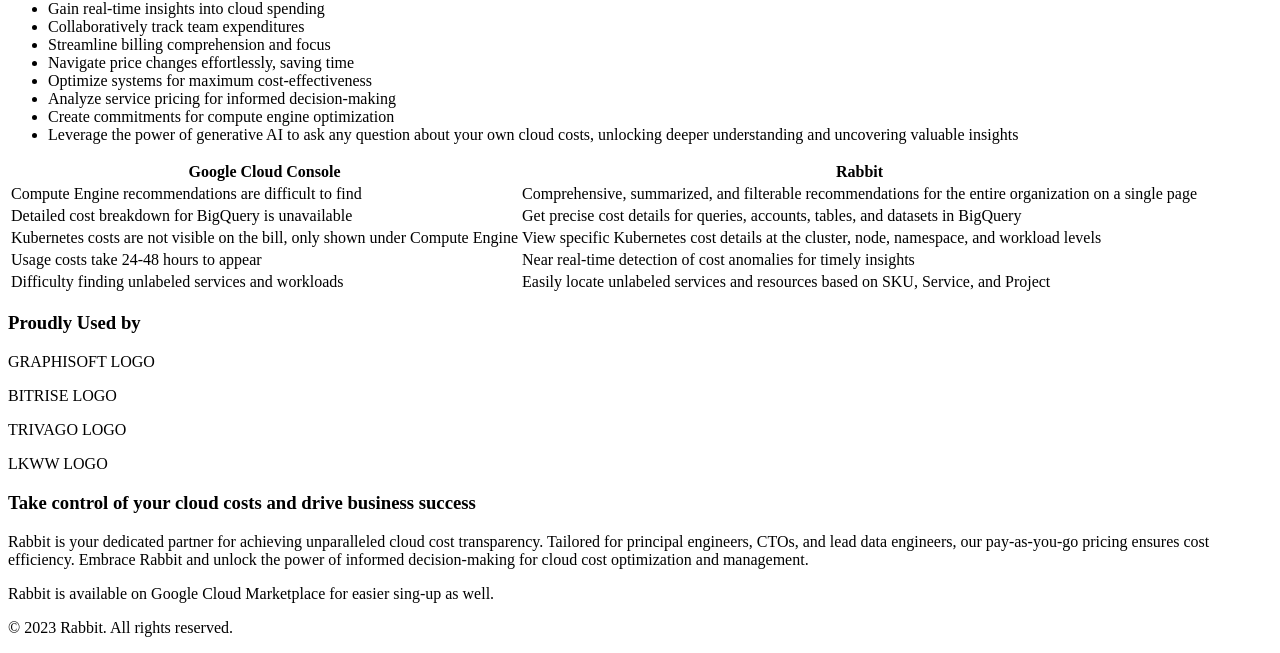
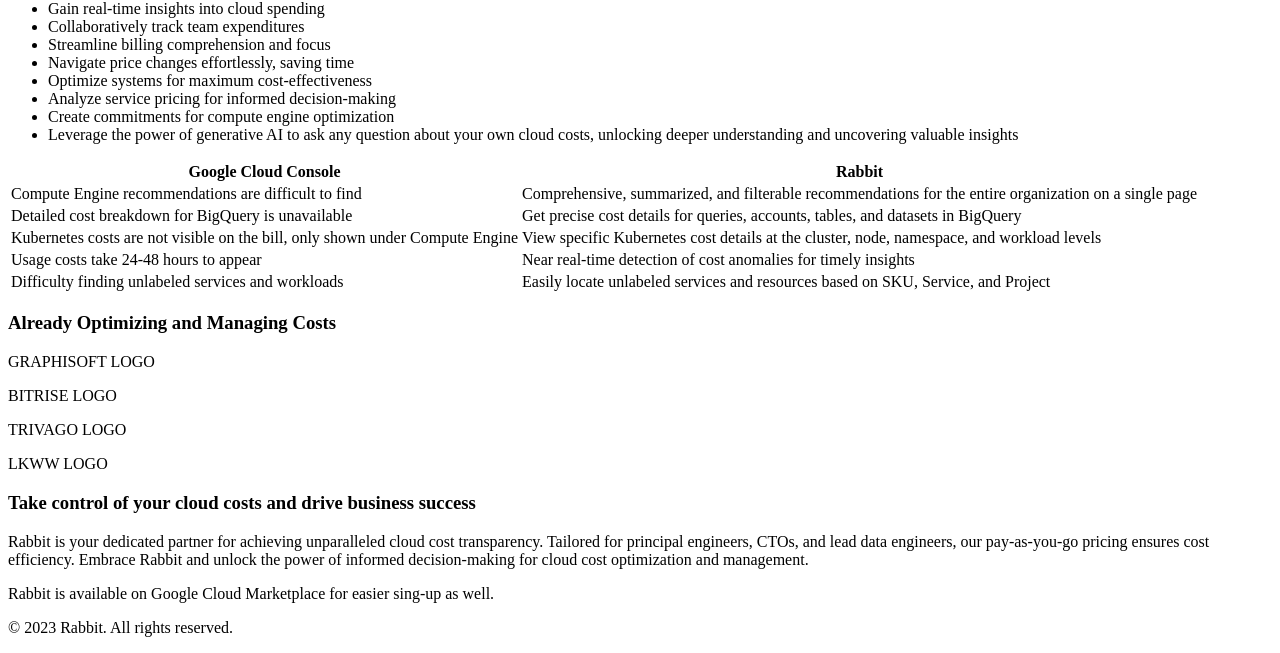
Before and after one commit to sgergely/sgergely.github.io, a plain HTML site: page index.html in a window 1280 px wide. Shown: the part 255-908 px from the top of the page. Drawn offline with Linux system fonts and the light colour scheme.

Commit message:
copy change

```diff
--- a/index.html
+++ b/index.html
@@ -66,7 +66,7 @@
     </article>
 
     <article>
-      <header><h3>Proudly Used by</h3></header>
+      <header><h3>Already Optimizing and Managing Costs</h3></header>
       <p>GRAPHISOFT LOGO</p>
       <p>BITRISE LOGO</p>
       <p>TRIVAGO LOGO</p>
```
